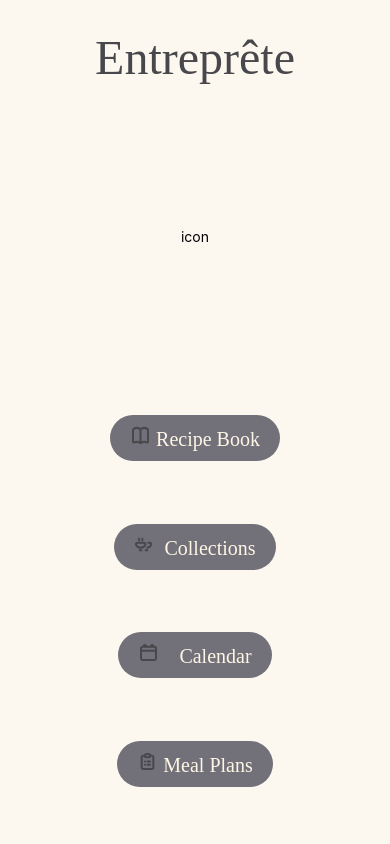
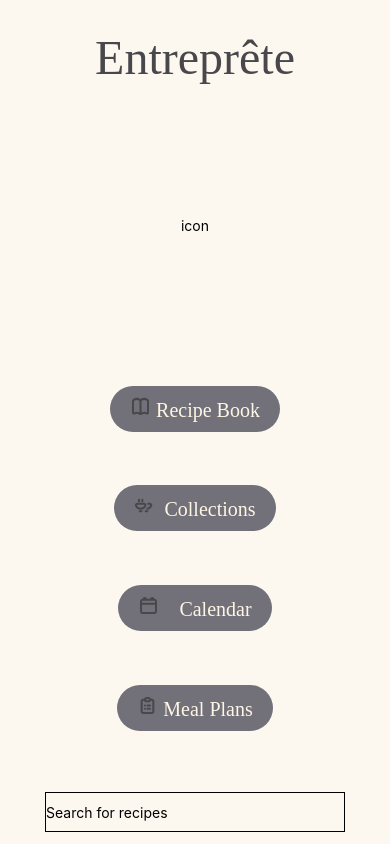
Before and after one commit to pleaseosaur/Entreprete, a React Native app: screen /Home in a window 390 px wide. Built offline with nearby package versions, Linux system fonts and the light colour scheme.

Commit message:
add Collections & RecipeBook pages, work on search bar

```diff
--- /dev/null
+++ b/components/SearchBar/SearchBar.js
@@ -0,0 +1,21 @@
+import React, {useState} from 'react';
+import {SafeAreaView, View, Text, TextInput} from 'react-native';
+import styles from './style';
+
+const SearchBar = () => {
+  const [search, setSearch] = useState('');
+
+  return (
+    <SafeAreaView>
+      <View>
+        <TextInput
+          style={styles.input}
+          value={search}
+          placeholder="Search for recipes"
+          keyboardType="default"
+        />
+      </View>
+    </SafeAreaView>
+  );
+};
+export default SearchBar;
--- /dev/null
+++ b/components/SearchBar/style.js
@@ -0,0 +1,10 @@
+import {StyleSheet} from 'react-native';
+
+const styles = StyleSheet.create({
+  input: {
+    height: 40,
+    margin: 12,
+    borderWidth: 1,
+  },
+});
+export default styles;
--- a/navigation/MainNavigation.js
+++ b/navigation/MainNavigation.js
@@ -1,5 +1,7 @@
 import {createStackNavigator} from '@react-navigation/stack';
 import Home from '../screens/Home/Home';
+import RecipeBook from '../screens/RecipeBook/RecipeBook';
+import Collections from '../screens/Collections/Collections';
 
 const Stack = createStackNavigator();
 
@@ -9,6 +11,8 @@ const MainNavigation = () => {
       screenOptions={{header: () => null, headerShown: false}}
       initialRouteName={'Home'}>
       <Stack.Screen name="Home" component={Home} />
+      <Stack.Screen name="RecipeBook" component={RecipeBook} />
+      <Stack.Screen name="Collections" component={Collections} />
     </Stack.Navigator>
   );
 };
--- /dev/null
+++ b/screens/Collections/Collections.js
@@ -0,0 +1,18 @@
+import React from 'react';
+import {SafeAreaView, View, Text, Button} from 'react-native';
+
+const Collections = ({navigation}) => {
+  const goBack = () => {
+    navigation.goBack();
+  };
+  return (
+    <SafeAreaView>
+      <View>
+        <Text>Collections</Text>
+      </View>
+      <Button title="Go back" onPress={goBack} />
+    </SafeAreaView>
+  );
+};
+
+export default Collections;
--- a/screens/Home/Home.js
+++ b/screens/Home/Home.js
@@ -1,5 +1,5 @@
 import React from 'react';
-import {SafeAreaView, View, Text} from 'react-native';
+import {SafeAreaView, View, Text, KeyboardAvoidingView} from 'react-native';
 import {HomeTitleText} from '../../components/Text';
 import {PillButton} from '../../components/Button/Button';
 import {
@@ -8,11 +8,20 @@ import {
   Calendar,
   ClipBoardList,
 } from '../../components/Icons/Icons';
+import SearchBar from '../../components/SearchBar/SearchBar';
 import style from './style';
 
-const Home = () => {
+const Home = ({navigation}) => {
+  const navigateToRecipeBook = () => {
+    navigation.navigate('RecipeBook');
+  };
+  const navigateToCollections = () => {
+    navigation.navigate('Collections');
+  };
+
   return (
     <SafeAreaView style={style.homeContainer}>
+      <KeyboardAvoidingView behavior="padding" style={{flex: 1}}>
         {/* Home Page Title */}
         <View style={style.homeTitleContainer}>
           <HomeTitleText>Entreprête</HomeTitleText>
@@ -24,10 +33,16 @@ const Home = () => {
         {/* Home Page Navigation */}
         <View style={style.homeNavigationContainer}>
           <View>
-          <PillButton icon={<BookOpened />} text={' Recipe Book'}></PillButton>
+            <PillButton
+              handler={navigateToRecipeBook}
+              icon={<BookOpened />}
+              text={' Recipe Book'}></PillButton>
           </View>
           <View>
-          <PillButton icon={<DoubleSoup />} text={'  Collections'}></PillButton>
+            <PillButton
+              handler={navigateToCollections}
+              icon={<DoubleSoup />}
+              text={'  Collections'}></PillButton>
           </View>
           <View>
             <PillButton icon={<Calendar />} text={'    Calendar'}></PillButton>
@@ -38,6 +53,11 @@ const Home = () => {
               text={' Meal Plans'}></PillButton>
           </View>
         </View>
+        {/* Search bar */}
+        <View>
+          <SearchBar />
+        </View>
+      </KeyboardAvoidingView>
     </SafeAreaView>
   );
 };
--- a/screens/Home/style.js
+++ b/screens/Home/style.js
@@ -23,6 +23,7 @@ const style = StyleSheet.create({
     flex: 1,
     flexDirection: 'column',
     justifyContent: 'center',
+    alignItems: 'center',
   },
   homeNavigationContainer: {
     flex: 2,
--- /dev/null
+++ b/screens/RecipeBook/RecipeBook.js
@@ -0,0 +1,18 @@
+import React from 'react';
+import {SafeAreaView, View, Text, Button} from 'react-native';
+
+const RecipeBook = ({navigation}) => {
+  const goBack = () => {
+    navigation.goBack();
+  };
+  return (
+    <SafeAreaView>
+      <View>
+        <Text>Recipe Book</Text>
+      </View>
+      <Button title="Go back" onPress={goBack} />
+    </SafeAreaView>
+  );
+};
+
+export default RecipeBook;
```
Also changed, not shown: screens/Collections/style.js (added), screens/RecipeBook/style.js (added). Lines whose indentation alone changed are shown as unchanged.
